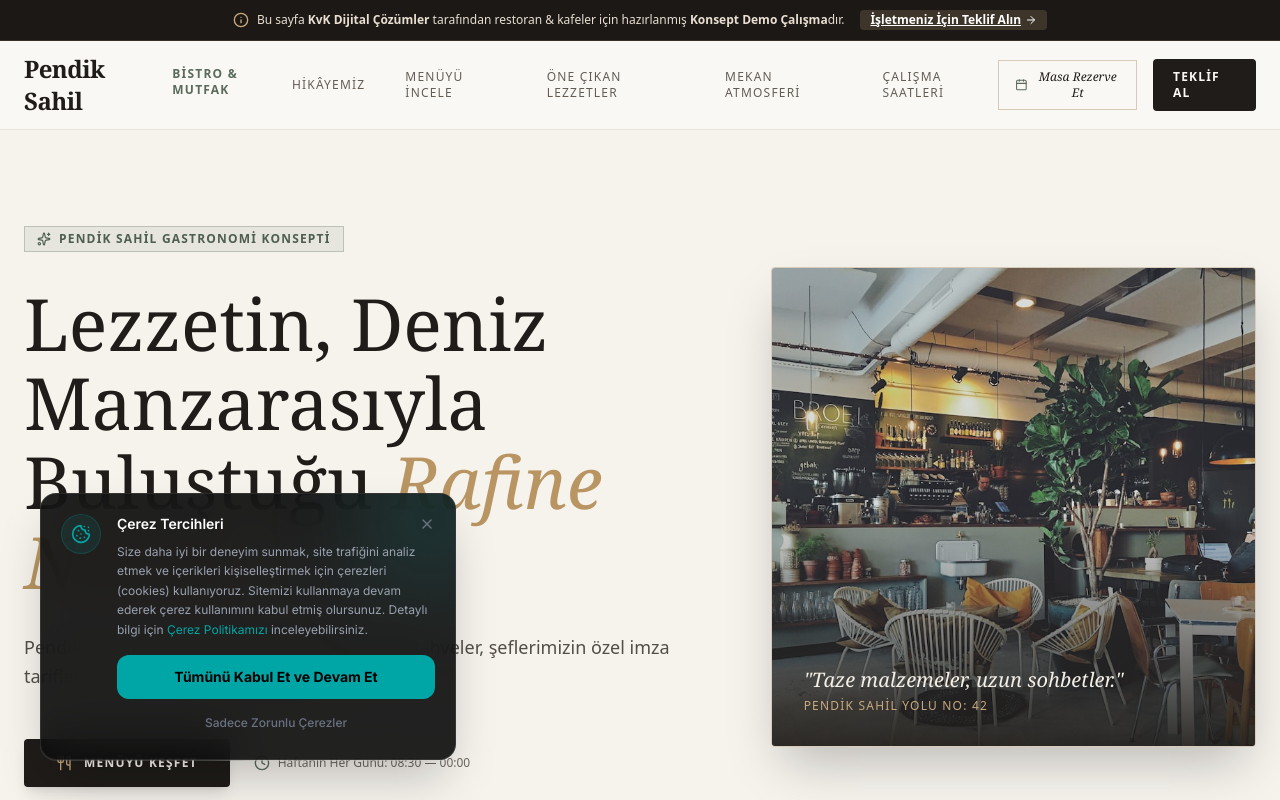
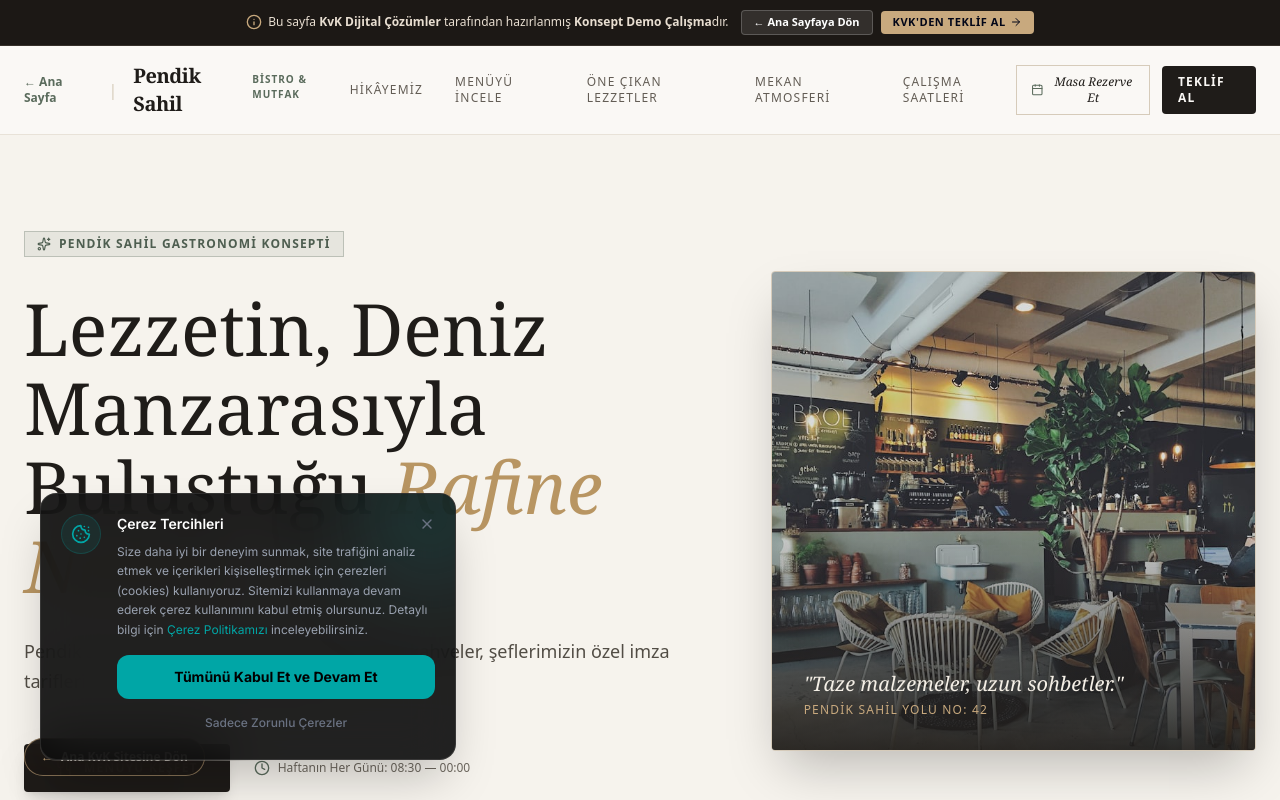
Before and after one commit to ReckyRey05/kvk-dijital, a Next.js app: page /projeler/pendik-sahil-bistro-demo in a window 1280 px wide. Shown: the top 800 px of the page. Built offline with nearby package versions, Linux system fonts and the light colour scheme.

Commit message:
feat(demo): add prominent Ana Sayfaya Dön and KvK Teklif Al navigation buttons

```diff
--- a/src/app/projeler/aura-beauty-demo/DemoBeautyClient.tsx
+++ b/src/app/projeler/aura-beauty-demo/DemoBeautyClient.tsx
@@ -121,27 +121,53 @@ export default function DemoBeautyClient() {
   return (
     <div className="min-h-screen bg-[#0a0a0d] text-[#f5f2eb] flex flex-col font-sans selection:bg-[#d4af37]/30 selection:text-white">
 
-      {/* 1. KONSEPT DEMO BARI */}
-      <div className="w-full bg-[#121218] border-b border-[#242330] py-2.5 px-4 text-center text-xs text-[#d4af37] flex flex-wrap items-center justify-center gap-2 relative z-50">
-        <Info className="w-4 h-4 text-[#d4af37] shrink-0" />
-        <span>Bu sayfa <strong>KvK Dijital Çözümler</strong> tarafından güzellik & bakım salonları için hazırlanmış <strong>Konsept Demo Çalışma</strong>dır.</span>
+      {/* 1. KONSEPT DEMO BARI & ANA SİTEYE DÖNÜŞ */}
+      <div className="w-full bg-[#121218] border-b border-[#242330] py-2.5 px-4 text-center text-xs text-[#d4af37] flex flex-wrap items-center justify-center gap-3 relative z-50">
+        <div className="flex items-center gap-1.5">
+          <Info className="w-4 h-4 text-[#d4af37] shrink-0" />
+          <span>Bu sayfa <strong>KvK Dijital Çözümler</strong> tarafından hazırlanmış <strong>Konsept Demo Çalışma</strong>dır.</span>
+        </div>
+        <div className="flex items-center gap-2">
+          <Link
+            href="/"
+            className="font-semibold text-white bg-white/10 hover:bg-white/20 border border-white/20 px-3 py-1 rounded transition-colors inline-flex items-center gap-1 text-[11px]"
+          >
+            ← Ana Sayfaya Dön
+          </Link>
+          <Link
+            href="/#iletisim"
+            className="font-bold text-[#0a0a0d] bg-[#d4af37] hover:bg-[#e2c152] px-3 py-1 rounded transition-colors inline-flex items-center gap-1 text-[11px] uppercase tracking-wider"
+          >
+            KvK'den Teklif Al <ArrowRight className="w-3 h-3" />
+          </Link>
+        </div>
+      </div>
+
+      {/* Fixed Floating Back to Main Site Button (Sol Alt Kilitli) */}
+      <div className="fixed bottom-6 left-6 z-50 hidden sm:block">
         <Link
-          href="/#iletisim"
-          className="ml-2 font-semibold underline hover:text-white transition-colors inline-flex items-center gap-1 text-white bg-[#d4af37]/20 px-2.5 py-0.5 rounded"
+          href="/"
+          className="px-4 py-2.5 rounded-full bg-[#121218]/95 text-[#f5f2eb] border border-[#d4af37]/60 text-xs font-bold shadow-2xl flex items-center gap-2 hover:bg-[#1a1924] hover:scale-105 transition-all backdrop-blur-md"
         >
-          Salonunuz İçin Teklif Alın <ArrowRight className="w-3 h-3" />
+          <span className="text-[#d4af37]">←</span> Ana KvK Sitesine Dön
         </Link>
       </div>
 
       {/* 2. LUXURY FASHION EDITORIAL HEADER */}
       <header className="sticky top-0 z-40 bg-[#0a0a0d]/95 backdrop-blur-md border-b border-[#1c1b26]">
         <div className="container mx-auto px-6 h-22 flex items-center justify-between">
-          <div className="flex items-baseline gap-3">
-            <span className="font-serif text-2xl font-light tracking-widest text-[#f5f2eb]">AURA</span>
-            <span className="text-[10px] uppercase tracking-widest text-[#d4af37] font-medium">Beauty & Spa</span>
+          <div className="flex items-center gap-4">
+            <Link href="/" className="text-xs font-semibold text-[#9e978c] hover:text-[#d4af37] transition-colors inline-flex items-center gap-1">
+              ← Ana Sayfa
+            </Link>
+            <span className="text-[#2e2c3d]">|</span>
+            <div className="flex items-baseline gap-2">
+              <span className="font-serif text-xl font-light tracking-widest text-[#f5f2eb]">AURA</span>
+              <span className="text-[10px] uppercase tracking-widest text-[#d4af37] font-medium hidden sm:inline">Beauty & Spa</span>
+            </div>
           </div>
 
-          <nav aria-label="Aura Beauty Navigasyon" className="hidden lg:flex items-center gap-10 text-xs tracking-widest uppercase text-[#9e978c]">
+          <nav aria-label="Aura Beauty Navigasyon" className="hidden lg:flex items-center gap-8 text-xs tracking-widest uppercase text-[#9e978c]">
             <a href="#philosophy" className="hover:text-[#d4af37] transition-colors">Yaklaşımımız</a>
             <a href="#treatments" className="hover:text-[#d4af37] transition-colors">Bakım Hizmetleri</a>
             <a href="#showcase" className="hover:text-[#d4af37] transition-colors">Salon Atmosferi</a>
@@ -149,17 +175,17 @@ export default function DemoBeautyClient() {
             <a href="#faq" className="hover:text-[#d4af37] transition-colors">Sık Sorulan Sorular</a>
           </nav>
 
-          <div className="flex items-center gap-4">
+          <div className="flex items-center gap-3">
             <a
               href="#booking"
-              className="hidden sm:inline-flex items-center gap-2 px-4 py-2 border border-[#3b384a] text-[#d4af37] text-xs uppercase tracking-widest hover:border-[#d4af37] transition-all cursor-pointer"
+              className="hidden sm:inline-flex items-center gap-2 px-3.5 py-2 border border-[#3b384a] text-[#d4af37] text-xs uppercase tracking-widest hover:border-[#d4af37] transition-all cursor-pointer"
             >
               <CalendarIcon className="w-3.5 h-3.5" />
               <span>Takvim Randevu</span>
             </a>
             <Link
               href="/#iletisim"
-              className="px-5 py-2.5 bg-[#d4af37] text-[#0a0a0d] font-bold text-xs tracking-widest uppercase hover:bg-[#e2c152] transition-all"
+              className="px-4 py-2 bg-[#d4af37] text-[#0a0a0d] font-bold text-xs tracking-widest uppercase hover:bg-[#e2c152] transition-all"
             >
               Teklif Al
             </Link>
--- a/src/app/projeler/pendik-sahil-bistro-demo/DemoBistroClient.tsx
+++ b/src/app/projeler/pendik-sahil-bistro-demo/DemoBistroClient.tsx
@@ -101,27 +101,53 @@ export default function DemoBistroClient() {
   return (
     <div className="min-h-screen bg-[#faf8f5] text-[#1f1c19] flex flex-col font-sans selection:bg-[#b89562]/20 selection:text-[#1f1c19]">
 
-      {/* 1. KONSEPT DEMO BARI */}
-      <div className="w-full bg-[#1c1815] border-b border-[#36302a] py-2.5 px-4 text-center text-xs text-[#e8ded1] flex flex-wrap items-center justify-center gap-2 relative z-50">
-        <Info className="w-4 h-4 text-[#c8a97e] shrink-0" />
-        <span>Bu sayfa <strong>KvK Dijital Çözümler</strong> tarafından restoran & kafeler için hazırlanmış <strong>Konsept Demo Çalışma</strong>dır.</span>
+      {/* 1. KONSEPT DEMO BARI & ANA SİTEYE DÖNÜŞ */}
+      <div className="w-full bg-[#1c1815] border-b border-[#36302a] py-2.5 px-4 text-center text-xs text-[#e8ded1] flex flex-wrap items-center justify-center gap-3 relative z-50">
+        <div className="flex items-center gap-1.5">
+          <Info className="w-4 h-4 text-[#c8a97e] shrink-0" />
+          <span>Bu sayfa <strong>KvK Dijital Çözümler</strong> tarafından hazırlanmış <strong>Konsept Demo Çalışma</strong>dır.</span>
+        </div>
+        <div className="flex items-center gap-2">
+          <Link
+            href="/"
+            className="font-semibold text-white bg-white/10 hover:bg-white/20 border border-white/20 px-3 py-1 rounded transition-colors inline-flex items-center gap-1 text-[11px]"
+          >
+            ← Ana Sayfaya Dön
+          </Link>
+          <Link
+            href="/#iletisim"
+            className="font-bold text-slate-950 bg-[#c8a97e] hover:bg-[#d8b98e] px-3 py-1 rounded transition-colors inline-flex items-center gap-1 text-[11px] uppercase tracking-wider"
+          >
+            KvK'den Teklif Al <ArrowRight className="w-3 h-3" />
+          </Link>
+        </div>
+      </div>
+
+      {/* Fixed Floating Back to Main Site Button (Sol Alt Kilitli) */}
+      <div className="fixed bottom-6 left-6 z-50 hidden sm:block">
         <Link
-          href="/#iletisim"
-          className="ml-2 font-semibold underline hover:text-white transition-colors inline-flex items-center gap-1 text-white bg-[#c8a97e]/20 px-2.5 py-0.5 rounded"
+          href="/"
+          className="px-4 py-2.5 rounded-full bg-[#1c1815]/95 text-[#f4efe6] border border-[#c8a97e]/60 text-xs font-bold shadow-2xl flex items-center gap-2 hover:bg-[#2b2520] hover:scale-105 transition-all backdrop-blur-md"
         >
-          İşletmeniz İçin Teklif Alın <ArrowRight className="w-3 h-3" />
+          <span className="text-[#c8a97e]">←</span> Ana KvK Sitesine Dön
         </Link>
       </div>
 
       {/* 2. EDITORIAL HEADER */}
       <header className="sticky top-0 z-40 bg-[#faf8f5]/95 backdrop-blur-md border-b border-[#e8e2d8]">
         <div className="container mx-auto px-6 h-22 flex items-center justify-between">
-          <div className="flex items-baseline gap-3">
-            <span className="font-serif text-2xl font-bold tracking-tight text-[#1f1c19]">Pendik Sahil</span>
-            <span className="text-xs uppercase tracking-widest text-[#5a6b5c] font-semibold">Bistro & Mutfak</span>
+          <div className="flex items-center gap-4">
+            <Link href="/" className="text-xs font-semibold text-[#5a6b5c] hover:text-[#1f1c19] transition-colors inline-flex items-center gap-1">
+              ← Ana Sayfa
+            </Link>
+            <span className="text-[#d6cbba]">|</span>
+            <div className="flex items-baseline gap-2">
+              <span className="font-serif text-xl font-bold tracking-tight text-[#1f1c19]">Pendik Sahil</span>
+              <span className="text-[10px] uppercase tracking-widest text-[#5a6b5c] font-semibold hidden sm:inline">Bistro & Mutfak</span>
+            </div>
           </div>
 
-          <nav aria-label="Bistro Navigasyon" className="hidden lg:flex items-center gap-10 text-xs tracking-widest uppercase text-[#635d55]">
+          <nav aria-label="Bistro Navigasyon" className="hidden lg:flex items-center gap-8 text-xs tracking-widest uppercase text-[#635d55]">
             <a href="#story" className="hover:text-[#1f1c19] transition-colors">Hikâyemiz</a>
             <a href="#menu" className="hover:text-[#1f1c19] transition-colors">Menüyü İncele</a>
             <a href="#signature" className="hover:text-[#1f1c19] transition-colors">Öne Çıkan Lezzetler</a>
@@ -129,18 +155,18 @@ export default function DemoBistroClient() {
             <a href="#location" className="hover:text-[#1f1c19] transition-colors">Çalışma Saatleri</a>
           </nav>
 
-          <div className="flex items-center gap-4">
+          <div className="flex items-center gap-3">
             <button
               type="button"
               onClick={showDemoToast}
-              className="hidden sm:inline-flex items-center gap-2 px-4 py-2 border border-[#d6cbba] text-[#1f1c19] text-xs hover:border-[#1f1c19] transition-all cursor-pointer font-serif italic"
+              className="hidden sm:inline-flex items-center gap-2 px-3.5 py-2 border border-[#d6cbba] text-[#1f1c19] text-xs hover:border-[#1f1c19] transition-all cursor-pointer font-serif italic"
             >
               <Calendar className="w-3.5 h-3.5 text-[#5a6b5c]" />
               <span>Masa Rezerve Et</span>
             </button>
             <Link
               href="/#iletisim"
-              className="px-5 py-2.5 rounded bg-[#1f1c19] text-[#faf8f5] font-semibold text-xs tracking-widest uppercase hover:bg-[#38332d] transition-all"
+              className="px-4 py-2 rounded bg-[#1f1c19] text-[#faf8f5] font-semibold text-xs tracking-widest uppercase hover:bg-[#38332d] transition-all"
             >
               Teklif Al
             </Link>
```
